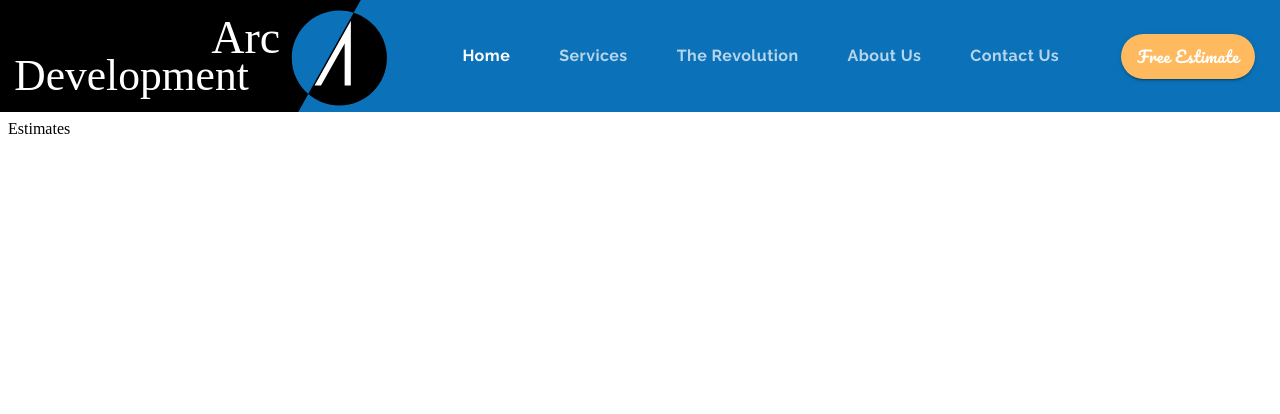
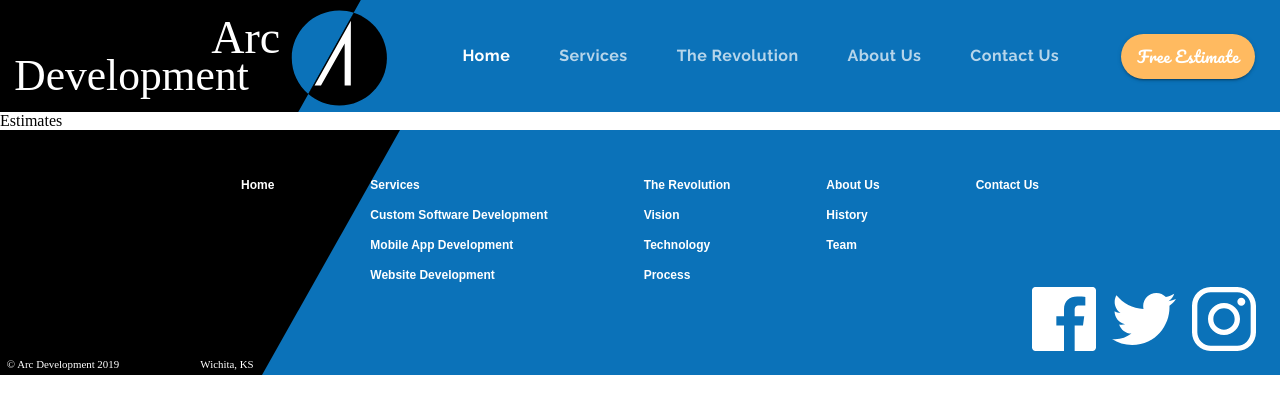
Before and after one commit to harishkrishnan24/material-ui-custom-website, a React (Create React App) app: page /estimate in a window 1280 px wide. Shown: the top 414 px of the page. Built offline with nearby package versions, Linux system fonts and the light colour scheme.

Commit message:
Add footer

```diff
--- a/public/index.html
+++ b/public/index.html
@@ -9,7 +9,6 @@
 			name="description"
 			content="Web site created using create-react-app"
 		/>
-		<link rel="apple-touch-icon" href="%PUBLIC_URL%/logo192.png" />
 		<!--
       manifest.json provides metadata used when your web app is installed on a
       user's mobile device or desktop. See https://developers.google.com/web/fundamentals/web-app-manifest/
@@ -29,7 +28,7 @@
     -->
 		<title>Arc Development</title>
 	</head>
-	<body>
+	<body style="margin: 0;">
 		<noscript>You need to enable JavaScript to run this app.</noscript>
 		<div id="root"></div>
 		<!--
--- a/src/components/App.js
+++ b/src/components/App.js
@@ -1,15 +1,24 @@
-import React from "react";
+import React, { useState } from "react";
 import { BrowserRouter, Route, Switch } from "react-router-dom";
 import { ThemeProvider } from "@material-ui/core/styles";
 
 import theme from "./ui/Theme";
 import Header from "./ui/Header";
+import Footer from "./ui/Footer";
 
 function App() {
+	const [selectedIndex, setSelectedIndex] = useState(0);
+	const [value, setValue] = useState(0);
+
 	return (
 		<ThemeProvider theme={theme}>
 			<BrowserRouter>
-				<Header />
+				<Header
+					value={value}
+					setValue={setValue}
+					selectedIndex={selectedIndex}
+					setSelectedIndex={setSelectedIndex}
+				/>
 				<Switch>
 					<Route exact path='/' component={() => <div>Home</div>} />
 					<Route exact path='/services' component={() => <div>Services</div>} />
@@ -41,6 +50,12 @@
 						component={() => <div>Estimates</div>}
 					/>
 				</Switch>
+				<Footer
+					value={value}
+					setValue={setValue}
+					selectedIndex={selectedIndex}
+					setSelectedIndex={setSelectedIndex}
+				/>
 			</BrowserRouter>
 		</ThemeProvider>
 	);
--- /dev/null
+++ b/src/components/ui/Footer.js
@@ -0,0 +1,251 @@
+import React from "react";
+import { makeStyles } from "@material-ui/core/styles";
+import Grid from "@material-ui/core/Grid";
+import { Link } from "react-router-dom";
+import Hidden from "@material-ui/core/Hidden";
+
+import footerAdornment from "../../assets/Footer Adornment.svg";
+import facebook from "../../assets/facebook.svg";
+import twitter from "../../assets/twitter.svg";
+import instagram from "../../assets/instagram.svg";
+
+const useStyles = makeStyles((theme) => ({
+	footer: {
+		backgroundColor: theme.palette.common.blue,
+		width: "100%",
+		zIndex: 1302,
+		position: "relative",
+	},
+	adornment: {
+		width: "25em",
+		verticalAlign: "bottom",
+		[theme.breakpoints.down("md")]: {
+			width: "21em",
+		},
+		[theme.breakpoints.down("xs")]: {
+			width: "15em",
+		},
+	},
+	mainContainer: {
+		position: "absolute",
+	},
+	link: {
+		color: "white",
+		fontFamily: "Arial",
+		fontSize: "0.75rem",
+		fontWeight: "bold",
+		textDecoration: "none",
+	},
+	gridItem: {
+		margin: "3em",
+	},
+	icon: {
+		height: "4em",
+		width: "4em",
+		[theme.breakpoints.down("xs")]: {
+			height: "2.5em",
+			width: "2.5em",
+		},
+	},
+	socialContainer: {
+		position: "absolute",
+		marginTop: "-6em",
+		right: "1.5em",
+		[theme.breakpoints.down("xs")]: {
+			marginTop: "-4em",
+			right: "0.6em",
+		},
+	},
+}));
+
+export default function Footer(props) {
+	const classes = useStyles();
+
+	return (
+		<footer className={classes.footer}>
+			<Hidden mdDown>
+				<Grid container justify='center' className={classes.mainContainer}>
+					<Grid item className={classes.gridItem}>
+						<Grid container direction='column' spacing={2}>
+							<Grid
+								item
+								component={Link}
+								to='/'
+								className={classes.link}
+								onClick={() => props.setValue(0)}>
+								Home
+							</Grid>
+						</Grid>
+					</Grid>
+					<Grid item className={classes.gridItem}>
+						<Grid container direction='column' spacing={2}>
+							<Grid
+								item
+								className={classes.link}
+								component={Link}
+								to='/services'
+								onClick={() => {
+									props.setValue(1);
+									props.setSelectedIndex(0);
+								}}>
+								Services
+							</Grid>
+							<Grid
+								item
+								className={classes.link}
+								component={Link}
+								to='/customsoftware'
+								onClick={() => {
+									props.setValue(1);
+									props.setSelectedIndex(1);
+								}}>
+								Custom Software Development
+							</Grid>
+							<Grid
+								item
+								className={classes.link}
+								component={Link}
+								to='/mobileapps'
+								onClick={() => {
+									props.setValue(1);
+									props.setSelectedIndex(2);
+								}}>
+								Mobile App Development
+							</Grid>
+							<Grid
+								item
+								className={classes.link}
+								component={Link}
+								to='/websites'
+								onClick={() => {
+									props.setValue(1);
+									props.setSelectedIndex(3);
+								}}>
+								Website Development
+							</Grid>
+						</Grid>
+					</Grid>
+					<Grid item className={classes.gridItem}>
+						<Grid container direction='column' spacing={2}>
+							<Grid
+								item
+								className={classes.link}
+								component={Link}
+								to='/revolution'
+								onClick={() => props.setValue(2)}>
+								The Revolution
+							</Grid>
+							<Grid
+								item
+								className={classes.link}
+								component={Link}
+								to='/revolution'
+								onClick={() => props.setValue(2)}>
+								Vision
+							</Grid>
+							<Grid
+								item
+								className={classes.link}
+								component={Link}
+								to='/revolution'
+								onClick={() => props.setValue(2)}>
+								Technology
+							</Grid>
+							<Grid
+								item
+								className={classes.link}
+								component={Link}
+								to='/revolution'
+								onClick={() => props.setValue(2)}>
+								Process
+							</Grid>
+						</Grid>
+					</Grid>
+					<Grid item className={classes.gridItem}>
+						<Grid container direction='column' spacing={2}>
+							<Grid
+								item
+								className={classes.link}
+								component={Link}
+								to='/about'
+								onClick={() => props.setValue(3)}>
+								About Us
+							</Grid>
+							<Grid
+								item
+								className={classes.link}
+								component={Link}
+								to='/about'
+								onClick={() => props.setValue(3)}>
+								History
+							</Grid>
+							<Grid
+								item
+								className={classes.link}
+								component={Link}
+								to='/about'
+								onClick={() => props.setValue(3)}>
+								Team
+							</Grid>
+						</Grid>
+					</Grid>
+					<Grid item className={classes.gridItem}>
+						<Grid container direction='column' spacing={2}>
+							<Grid
+								item
+								className={classes.link}
+								component={Link}
+								to='/contact'
+								onClick={() => props.setValue(4)}>
+								Contact Us
+							</Grid>
+						</Grid>
+					</Grid>
+				</Grid>
+			</Hidden>
+			<img
+				alt='Black decorative slash'
+				src={footerAdornment}
+				className={classes.adornment}
+			/>
+			<Grid
+				container
+				className={classes.socialContainer}
+				justify='flex-end'
+				spacing={2}>
+				<Grid
+					item
+					component={"a"}
+					href='https://www.facebook.com'
+					target='__blank'
+					rel='noopener noreferrer'>
+					<img
+						alt='Facebook logo'
+						src={facebook}
+						className={classes.icon}
+						target='__blank'
+						rel='noopener noreferrer'
+					/>
+				</Grid>
+				<Grid item component={"a"} href='https://www.twitter.com'>
+					<img
+						alt='Twitter logo'
+						src={twitter}
+						className={classes.icon}
+						target='__blank'
+						rel='noopener noreferrer'
+					/>
+				</Grid>
+				<Grid item component={"a"} href='https://www.instagram.com'>
+					<img
+						alt='Instagram logo'
+						src={instagram}
+						className={classes.icon}
+						target='__blank'
+						rel='noopener noreferrer'
+					/>
+				</Grid>
+			</Grid>
+		</footer>
+	);
+}
--- a/src/components/ui/Header.js
+++ b/src/components/ui/Header.js
@@ -117,12 +117,15 @@
 	},
 }));
 
-export default function Header(props) {
+export default function Header({
+	value,
+	setValue,
+	selectedIndex,
+	setSelectedIndex,
+}) {
 	const classes = useStyles();
-	const [value, setValue] = useState(0);
 	const [anchorEl, setAnchorEl] = useState(null);
 	const [openMenu, setOpenMenu] = useState(false);
-	const [selectedIndex, setSelectedIndex] = useState(0);
 	const theme = useTheme();
 	const matches = useMediaQuery(theme.breakpoints.down("md"));
 	const iOS = process.browser && /iPad|iPhone|iPod/.test(navigator.userAgent);
```
